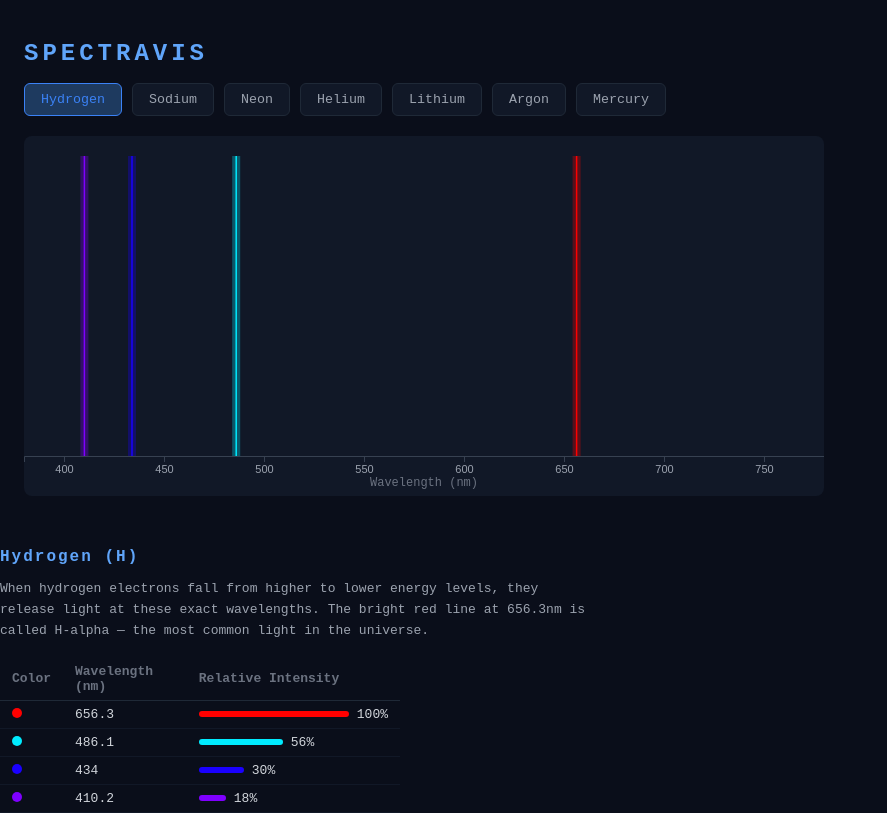
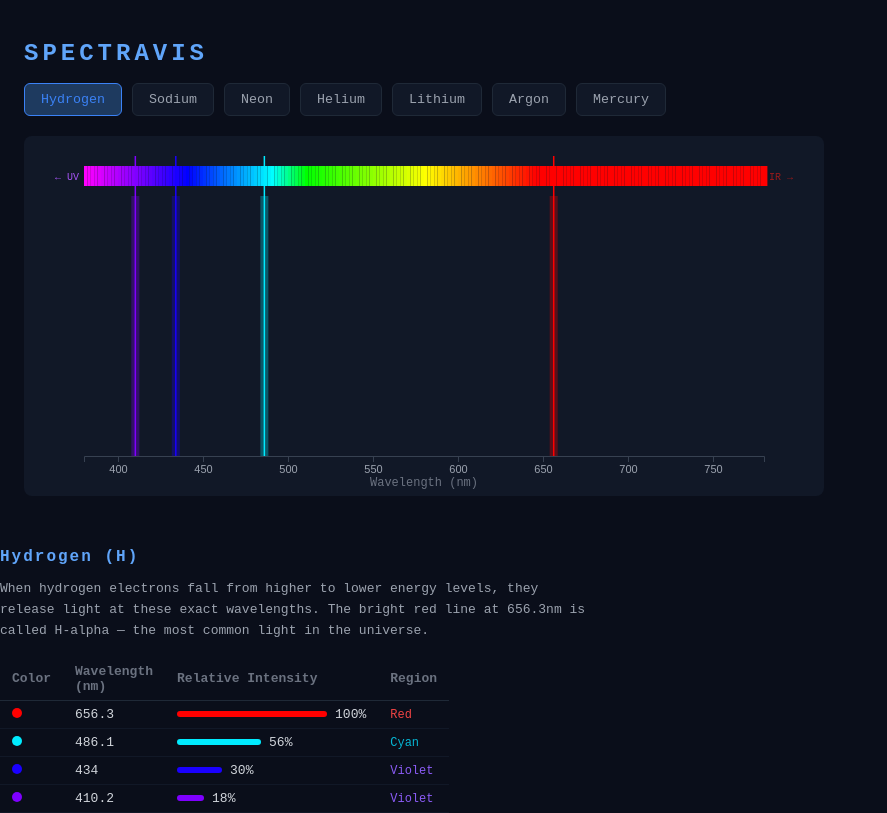
Before and after one commit to iswaryamikkili/spectravis, a React app in the folder frontend/: page / in a window 1280 px wide. Shown: the whole page, without its empty margins (0-887 px from the left). Built offline with nearby package versions, Linux system fonts and the light colour scheme; the HTML template or start-up script is replaced by a standard one.

Commit message:
feat: add UV and IR labels to spectrum color band

```diff
--- a/frontend/src/App.jsx
+++ b/frontend/src/App.jsx
@@ -3,6 +3,7 @@ import SpectralPlot from './components/SpectralPlot'
 import { ELEMENTS } from './data/elements'
 import './App.css'
 import { wavelengthToRGB } from './utils/wavelengthToRGB'
+import { wavelengthRegion } from './utils/wavelengthRegion'
 function App() {
   const [selected, setSelected] = useState(ELEMENTS[0]);
 
@@ -38,6 +39,7 @@ function App() {
               <th>Color</th>
               <th>Wavelength (nm)</th>
               <th>Relative Intensity</th>
+              <th>Region</th>
             </tr>
           </thead>
           <tbody>
@@ -67,6 +69,14 @@ function App() {
             <span>{(line.intensity * 100).toFixed(0)}%</span>
           </div>
         </td>
+      <td>
+  <span style={{
+    color: wavelengthRegion(line.wavelength).color,
+    fontSize: '12px'
+  }}>
+    {wavelengthRegion(line.wavelength).label}
+  </span>
+</td>
     </tr>
   ))}
 </tbody>
--- a/frontend/src/components/SpectralPlot.jsx
+++ b/frontend/src/components/SpectralPlot.jsx
@@ -23,7 +23,34 @@ function SpectralPlot({element}) {
 
     const x = d3.scaleLinear()
       .domain([380, 780])
-      .range([0, width])
+      .range([60, 740])
+     // Spectrum color bar
+const barHeight = 20
+const barY = 30
+
+for (let wl = 380; wl <= 780; wl += 2) {
+  svg.append('rect')
+    .attr('x', x(wl))
+    .attr('y', barY)
+    .attr('width', x(wl + 2) - x(wl))
+    .attr('height', barHeight)
+    .attr('fill', wavelengthToRGB(wl))
+}
+svg.append('text')
+  .attr('x', x(380) - 5)
+  .attr('y', barY + 14)
+  .attr('text-anchor', 'end')
+  .attr('fill', '#a855f7')
+  .attr('font-size', '10px')
+  .text('← UV')
+
+svg.append('text')
+  .attr('x', x(780) + 5)
+  .attr('y', barY + 14)
+  .attr('text-anchor', 'start')
+  .attr('fill', '#991b1b')
+  .attr('font-size', '10px')
+  .text('IR →')
     // X axis
     const xAxis = d3.axisBottom(x).ticks(10)
     svg.append('g')
@@ -43,7 +70,7 @@ function SpectralPlot({element}) {
        svg.append('line')
         .attr('x1', x(line.wavelength))
         .attr('x2', x(line.wavelength))
-        .attr('y1', 20)
+        .attr('y1', 60)
         .attr('y2', height - 40)
         .attr('stroke', wavelengthToRGB(line.wavelength))
         .attr('stroke-width', 8)
--- /dev/null
+++ b/frontend/src/utils/wavelengthRegion.js
@@ -0,0 +1,11 @@
+export function wavelengthRegion(wl) {
+  if (wl < 380) return { label: 'Ultraviolet', color: '#a855f7' }
+  if (wl < 450) return { label: 'Violet', color: '#8b5cf6' }
+  if (wl < 485) return { label: 'Blue', color: '#3b82f6' }
+  if (wl < 500) return { label: 'Cyan', color: '#06b6d4' }
+  if (wl < 565) return { label: 'Green', color: '#22c55e' }
+  if (wl < 590) return { label: 'Yellow', color: '#eab308' }
+  if (wl < 625) return { label: 'Orange', color: '#f97316' }
+  if (wl <= 700) return { label: 'Red', color: '#ef4444' }
+  return { label: 'Infrared', color: '#991b1b' }
+}
```
